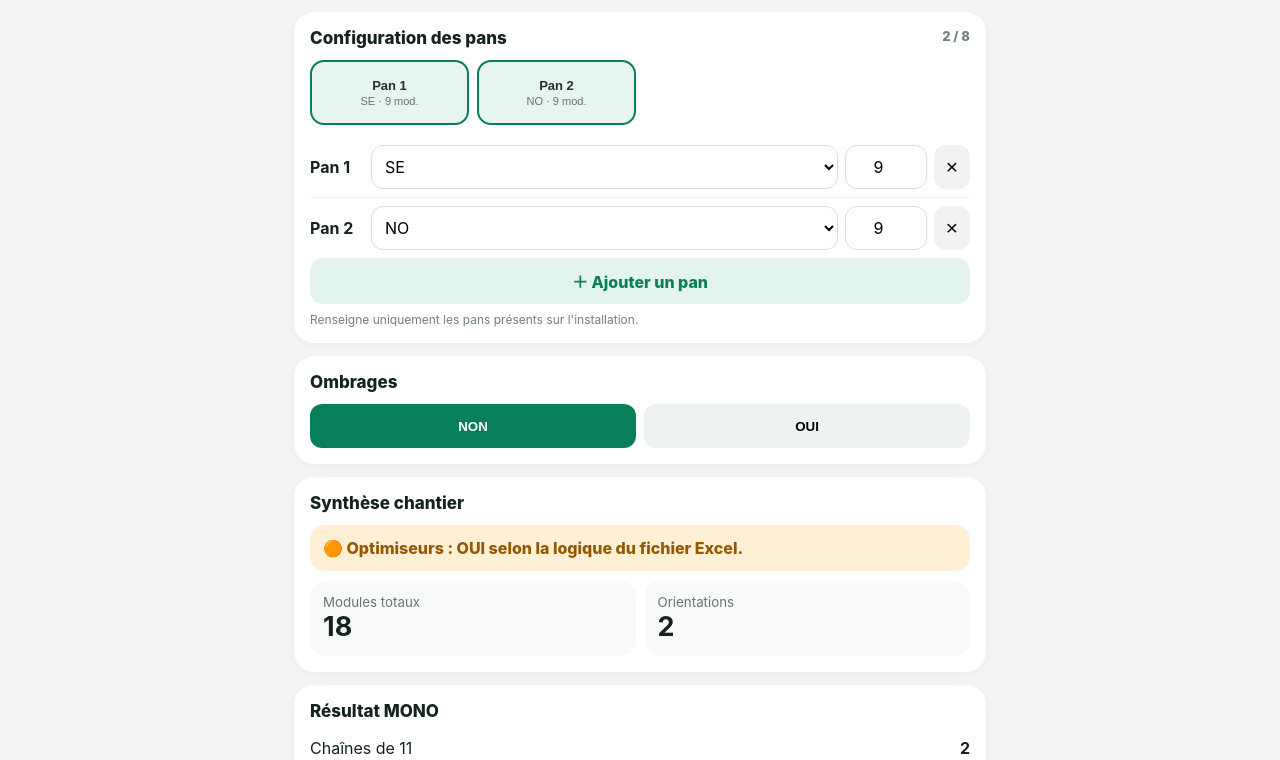
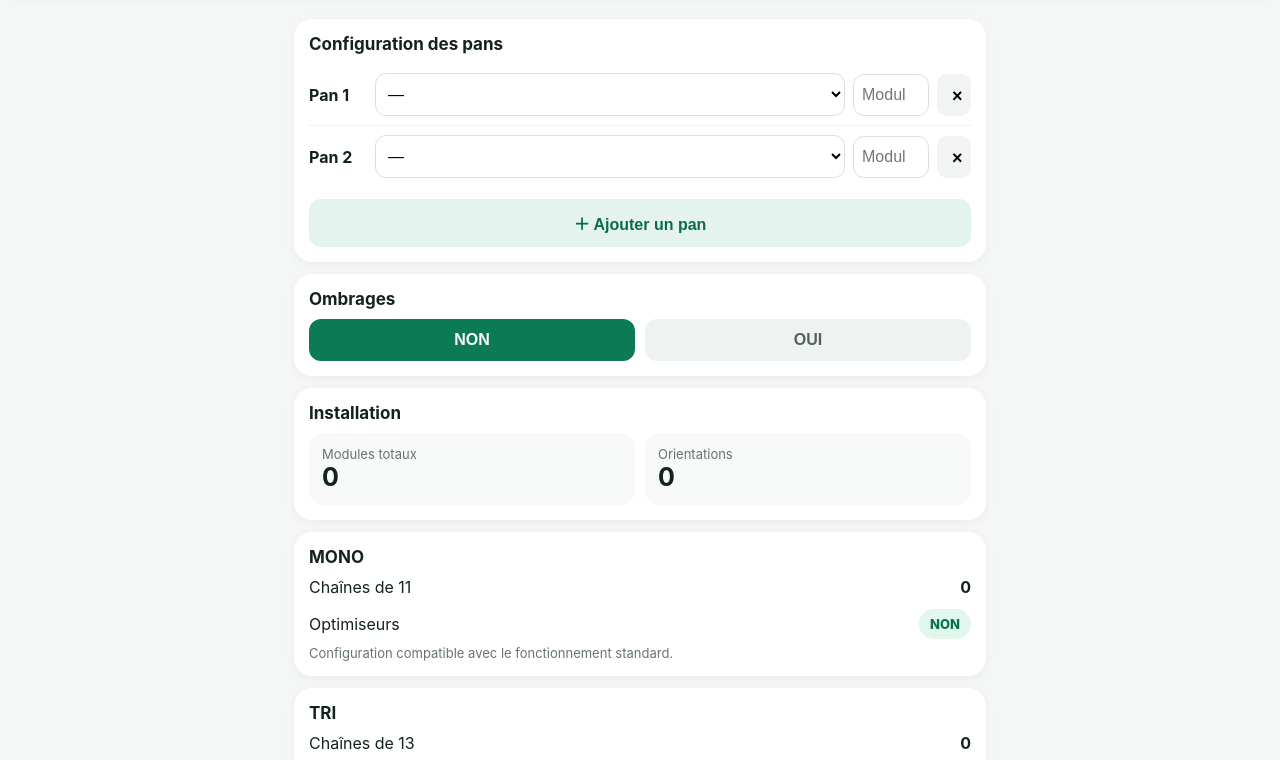
Before and after one commit to sam-mfr/Choix-Optimiseurs, a plain HTML site: page index.html in a window 1280 px wide. Shown: the part 103-863 px from the top of the page. Drawn offline with Linux system fonts and the light colour scheme.

Commit message:
Add files via upload

```diff
--- a/index.html
+++ b/index.html
@@ -1,69 +1,114 @@
 <!doctype html>
 <html lang="fr">
 <head>
-<meta charset="utf-8"><meta name="viewport" content="width=device-width,initial-scale=1,viewport-fit=cover">
-<meta name="theme-color" content="#087f5b"><title>Choix Optimiseurs</title>
+<meta charset="utf-8">
+<meta name="viewport" content="width=device-width,initial-scale=1,viewport-fit=cover">
+<meta name="theme-color" content="#0b7a55">
+<title>Choix Optimiseurs</title>
+<link rel="manifest" href="manifest.json">
 <style>
-*{box-sizing:border-box}body{margin:0;background:#f3f6f5;color:#14231d;font-family:-apple-system,BlinkMacSystemFont,"SF Pro Display",Arial,sans-serif}
-header{background:#087f5b;color:#fff;padding:24px 16px 22px;border-radius:0 0 26px 26px}.wrap{max-width:720px;margin:auto}h1{margin:0;font-size:27px}.sub{opacity:.86;margin-top:5px;font-size:14px}
-main{padding:14px;max-width:720px;margin:auto}.card{background:#fff;border-radius:20px;padding:16px;margin-bottom:13px;box-shadow:0 2px 12px #0000000b}
-.title{font-weight:800;font-size:17px;margin-bottom:12px}.hint{font-size:12px;color:#708079;margin-top:8px}
-.roof{display:grid;grid-template-columns:repeat(4,1fr);gap:8px;margin-bottom:12px}.roof button{min-height:65px;border:1px solid #dce6e1;background:#f7faf8;border-radius:14px;color:#20332b}.roof button.active{border:2px solid #087f5b;background:#e6f6ef}
-.roof b{display:block;font-size:13px}.roof span{font-size:11px;color:#64736d}
-.pan{display:grid;grid-template-columns:54px 1fr 82px 36px;gap:7px;align-items:center;padding:8px 0;border-bottom:1px solid #edf1ef}.pan:last-child{border-bottom:0}.lab{font-weight:750}
-select,input{font:inherit;width:100%;height:44px;border:1px solid #d7e1dc;border-radius:12px;background:#fff;padding:0 9px}input{text-align:center}.del{height:44px;border:0;border-radius:12px;background:#f0f3f2;font-size:21px}
-.add,.share,.reset{width:100%;height:46px;border:0;border-radius:13px;font:inherit;font-weight:800}.add{background:#e3f4ed;color:#087f5b}.share{background:#087f5b;color:#fff;margin-top:8px}.reset{background:#edf1ef;color:#34463e;margin-top:8px}
-.toggle{display:grid;grid-template-columns:1fr 1fr;gap:8px}.toggle button{height:44px;border:0;border-radius:12px;background:#eef2f0;font-weight:800}.toggle .on{background:#087f5b;color:#fff}
-.metrics{display:grid;grid-template-columns:1fr 1fr;gap:9px}.metric{background:#f7faf8;border-radius:15px;padding:13px}.metric small{display:block;color:#687770}.metric b{font-size:27px}
-.result{display:flex;justify-content:space-between;align-items:center;padding:5px 0}.pill{padding:7px 12px;border-radius:999px;font-size:13px;font-weight:900}.yes{background:#fff0d5;color:#945900}.no{background:#e1f5ec;color:#08704d}.why{font-size:13px;color:#64736d;margin-top:7px;line-height:1.35}
-.reco{padding:13px;border-radius:15px;font-weight:800;margin-bottom:10px}.ok{background:#e1f5ec;color:#08704d}.warn{background:#fff0d5;color:#945900}
-@media(max-width:420px){.pan{grid-template-columns:50px 1fr 70px 32px}.roof{grid-template-columns:repeat(4,1fr)}}
-</style></head>
+*{box-sizing:border-box}body{margin:0;font-family:-apple-system,BlinkMacSystemFont,"SF Pro Display",Arial,sans-serif;background:#f4f7f6;color:#14221d}
+header{background:#0b7a55;color:white;padding:22px 18px 20px;border-radius:0 0 24px 24px;box-shadow:0 4px 14px #0001}
+h1{font-size:25px;margin:0 0 5px}.sub{opacity:.85;font-size:14px}
+main{max-width:720px;margin:auto;padding:16px 14px 32px}
+.card{background:white;border-radius:18px;padding:15px;margin:12px 0;box-shadow:0 2px 10px #0000000d}
+.section-title{font-weight:750;font-size:17px;margin-bottom:10px}
+.pan{display:grid;grid-template-columns:58px 1fr 76px 34px;gap:8px;align-items:center;padding:9px 0;border-bottom:1px solid #edf1ef}
+.pan:last-child{border-bottom:0}.pan-label{font-weight:700}
+select,input{width:100%;border:1px solid #d9e1dd;border-radius:11px;padding:11px 8px;background:#fff;font-size:16px}
+input{text-align:center}.delete{border:0;background:#f1f4f3;border-radius:10px;font-size:18px;height:42px}
+button{border:0;border-radius:12px;padding:12px 15px;font-size:16px;font-weight:700}.add{margin-top:12px;width:100%;background:#e4f3ed;color:#086d4c}
+.toggle{display:flex;gap:10px}.toggle button{flex:1;background:#eef2f0;color:#53635c}.toggle .active{background:#0b7a55;color:white}
+.grid{display:grid;grid-template-columns:1fr 1fr;gap:10px}.metric{background:#f7faf8;border-radius:14px;padding:13px}.metric small{display:block;color:#65746e;font-size:13px}.metric b{font-size:25px}
+.result{display:flex;justify-content:space-between;align-items:center}.pill{padding:7px 11px;border-radius:999px;font-weight:800;font-size:13px}.yes{background:#fff0d9;color:#9b5c00}.no{background:#e1f6ec;color:#08724d}
+.reason{font-size:13px;color:#66746e;margin-top:6px}.reset{width:100%;background:#eef2f0;color:#34443d;margin-top:4px}
+@media(max-width:430px){.pan{grid-template-columns:52px 1fr 65px 32px;gap:6px}}
+</style>
+</head>
 <body>
-<header><div class="wrap"><h1>☀️ Choix Optimiseurs</h1><div class="sub">Assistant photovoltaïque · V3 chantier</div></div></header>
+<header><h1>☀️ Choix Optimiseurs</h1><div class="sub">Calcul rapide de configuration photovoltaïque</div></header>
 <main>
-<section class="card"><div class="title">Configuration des pans <span id="counter" style="float:right;color:#718078;font-size:13px"></span></div><div id="roof" class="roof"></div><div id="pans"></div><button class="add" onclick="addPan()">＋ Ajouter un pan</button><div class="hint">Renseigne uniquement les pans présents sur l'installation.</div></section>
-<section class="card"><div class="title">Ombrages</div><div class="toggle"><button id="shadeNo" onclick="shade=false;render()">NON</button><button id="shadeYes" onclick="shade=true;render()">OUI</button></div></section>
-<section class="card"><div class="title">Synthèse chantier</div><div id="recommendation" class="reco"></div><div class="metrics"><div class="metric"><small>Modules totaux</small><b id="total">0</b></div><div class="metric"><small>Orientations</small><b id="ori">0</b></div></div></section>
-<section class="card"><div class="title">Résultat MONO</div><div class="result"><span>Chaînes de 11</span><b id="monoChains">0</b></div><div class="result"><span>Optimiseurs</span><span id="mono" class="pill">NON</span></div><div id="monoWhy" class="why"></div></section>
-<section class="card"><div class="title">Résultat TRI</div><div class="result"><span>Chaînes de 13</span><b id="triChains">0</b></div><div class="result"><span>Optimiseurs</span><span id="tri" class="pill">NON</span></div><div id="triWhy" class="why"></div></section>
-<button class="share" onclick="share()">↗ Partager le résumé</button><button class="reset" onclick="resetApp()">Réinitialiser</button>
+<section class="card">
+<div class="section-title">Configuration des pans</div>
+<div id="pans"></div>
+<button class="add" onclick="addPan()">＋ Ajouter un pan</button>
+</section>
+
+<section class="card">
+<div class="section-title">Ombrages</div>
+<div class="toggle">
+<button id="ombreNon" onclick="setShade(false)">NON</button>
+<button id="ombreOui" onclick="setShade(true)">OUI</button>
+</div>
+</section>
+
+<section class="card">
+<div class="section-title">Installation</div>
+<div class="grid">
+<div class="metric"><small>Modules totaux</small><b id="total">0</b></div>
+<div class="metric"><small>Orientations</small><b id="orients">0</b></div>
+</div>
+</section>
+
+<section class="card">
+<div class="section-title">MONO</div>
+<div class="result"><span>Chaînes de 11</span><strong id="monoChains">0</strong></div>
+<div class="result" style="margin-top:12px"><span>Optimiseurs</span><span id="monoOpt" class="pill no">NON</span></div>
+<div id="monoReason" class="reason"></div>
+</section>
+
+<section class="card">
+<div class="section-title">TRI</div>
+<div class="result"><span>Chaînes de 13</span><strong id="triChains">0</strong></div>
+<div class="result" style="margin-top:12px"><span>Optimiseurs</span><span id="triOpt" class="pill no">NON</span></div>
+<div id="triReason" class="reason"></div>
+</section>
+
+<button class="reset" onclick="resetApp()">Réinitialiser</button>
 </main>
+
 <script>
-const dirs=["","N","NE","E","SE","S","SO","O","NO"];
-let pans=[{o:"SE",n:"9"},{o:"NO",n:"9"}],shade=false;
+const orientations=["","N","NE","E","SE","S","SO","O","NO"];
+let pans=[{o:"",n:""},{o:"",n:""}], shade=false;
+
 function addPan(){if(pans.length<8){pans.push({o:"",n:""});render()}}
-function del(i){pans.splice(i,1);if(!pans.length)pans=[{o:"",n:""}];render()}
-function exactExcelOptimiseurs(threshold,chains){
-  // Reproduit la formule Excel =IF(OR(G2="Oui",G5>G8,C2:C9<threshold),"OUI","NON")
-  // Dans Excel, une cellule vide de C2:C9 comparée à un nombre est traitée comme 0.
-  const hasEmpty=pans.length<8 || pans.some(p=>p.n==="" || p.n===null || p.n===undefined);
-  const small=pans.some(p=>(parseInt(p.n)||0)<threshold);
-  return shade || orientationCount()>chains || hasEmpty || small;
-}
-function orientationCount(){return new Set(pans.map(p=>p.o).filter(Boolean)).size}
-function calc(){
- const total=pans.reduce((a,p)=>a+(parseInt(p.n)||0),0), ori=orientationCount();
- const mono=Math.ceil(total/11),tri=Math.ceil(total/13);
- const mo=exactExcelOptimiseurs(4,mono),to=exactExcelOptimiseurs(5,tri);
- document.getElementById("total").textContent=total;document.getElementById("ori").textContent=ori;
- document.getElementById("monoChains").textContent=mono;document.getElementById("triChains").textContent=tri;
- pill("mono",mo);pill("tri",to);
- document.getElementById("monoWhy").textContent=why(mo,4,mono);
- document.getElementById("triWhy").textContent=why(to,5,tri);
- const rec=document.getElementById("recommendation"), any=mo||to;
- rec.className="reco "+(any?"warn":"ok");rec.textContent=any?"🟠 Optimiseurs : OUI selon la logique du fichier Excel.":"🟢 Optimiseurs : NON.";
-}
-function why(v,t,ch){if(!v)return"Configuration compatible avec les critères du fichier Excel.";let r=[];if(shade)r.push("ombrages = Oui");if(orientationCount()>ch)r.push("plus d'orientations que de chaînes");if(pans.length<8||pans.some(p=>p.n===""||p.n==null))r.push("pan(s) non renseigné(s)");if(pans.some(p=>(parseInt(p.n)||0)<t))r.push("au moins un pan sous "+t+" modules");return "Déclencheur : "+r.join(" · ")+"."}
-function pill(id,v){const e=document.getElementById(id);e.textContent=v?"OUI":"NON";e.className="pill "+(v?"yes":"no")}
+function delPan(i){pans.splice(i,1);render()}
+function setShade(v){shade=v;render()}
 function render(){
- document.getElementById("counter").textContent=pans.length+" / 8";
- document.getElementById("pans").innerHTML=pans.map((p,i)=>`<div class="pan"><div class="lab">Pan ${i+1}</div><select onchange="pans[${i}].o=this.value;calc()">${dirs.map(d=>`<option value="${d}" ${d===p.o?"selected":""}>${d||"—"}</option>`).join("")}</select><input type="number" min="0" inputmode="numeric" placeholder="Modules" value="${p.n}" onchange="pans[${i}].n=this.value;calc()"><button class="del" onclick="del(${i})">×</button></div>`).join("");
- document.getElementById("roof").innerHTML=pans.map((p,i)=>`<button class="${p.o||p.n?'active':''}" onclick="document.getElementById('pans').children[${i}].scrollIntoView({behavior:'smooth',block:'center'})"><b>Pan ${i+1}</b><span>${p.o||"—"} · ${p.n||0} mod.</span></button>`).join("");
- document.getElementById("shadeNo").className=shade?"":"on";document.getElementById("shadeYes").className=shade?"on":"";
+ const box=document.getElementById("pans");
+ box.innerHTML=pans.map((p,i)=>`
+ <div class="pan">
+   <div class="pan-label">Pan ${i+1}</div>
+   <select onchange="pans[${i}].o=this.value;calc()">
+   ${orientations.map(o=>`<option value="${o}" ${o===p.o?"selected":""}>${o||"—"}</option>`).join("")}
+   </select>
+   <input type="number" min="0" inputmode="numeric" placeholder="Modules" value="${p.n}" onchange="pans[${i}].n=this.value;calc()">
+   <button class="delete" onclick="delPan(${i})">×</button>
+ </div>`).join("");
+ document.getElementById("ombreNon").className=shade?"":"active";
+ document.getElementById("ombreOui").className=shade?"active":"";
  calc();
 }
-function share(){const t=`☀️ Choix Optimiseurs\nModules : ${total.textContent}\nOrientations : ${ori.textContent}\nMONO : ${monoChains.textContent} chaînes · optimiseurs ${mono.textContent}\nTRI : ${triChains.textContent} chaînes · optimiseurs ${tri.textContent}`;navigator.share?navigator.share({title:"Choix Optimiseurs",text:t}):navigator.clipboard?.writeText(t)}
+function calc(){
+ const nums=pans.map(p=>parseInt(p.n)||0).filter(n=>n>0);
+ const total=nums.reduce((a,b)=>a+b,0);
+ const ori=new Set(pans.map(p=>p.o).filter(Boolean)).size;
+ const mono=Math.ceil(total/11), tri=Math.ceil(total/13);
+ const monoSmall=pans.some(p=>{let n=parseInt(p.n)||0;return n>0&&n<4});
+ const triSmall=pans.some(p=>{let n=parseInt(p.n)||0;return n>0&&n<5});
+ const monoOpt=shade||ori>mono||monoSmall, triOpt=shade||ori>tri||triSmall;
+ document.getElementById("total").textContent=total;
+ document.getElementById("orients").textContent=ori;
+ document.getElementById("monoChains").textContent=mono;
+ document.getElementById("triChains").textContent=tri;
+ setPill("monoOpt",monoOpt); setPill("triOpt",triOpt);
+ document.getElementById("monoReason").textContent=reason(monoOpt,shade,ori>mono,monoSmall,4);
+ document.getElementById("triReason").textContent=reason(triOpt,shade,ori>tri,triSmall,5);
+}
+function setPill(id,v){const e=document.getElementById(id);e.textContent=v?"OUI":"NON";e.className="pill "+(v?"yes":"no")}
+function reason(v,sh,many,small,t){if(!v)return "Configuration compatible avec le fonctionnement standard.";let r=[];if(sh)r.push("ombrage");if(many)r.push("plus d’orientations que de chaînes");if(small)r.push("pan inférieur à "+t+" modules");return "Optimiseurs recommandés : "+r.join(" + ")+ "."}
 function resetApp(){pans=[{o:"",n:""},{o:"",n:""}];shade=false;render()}
 render();
-</script></body></html>
+</script>
+</body>
+</html>
```
